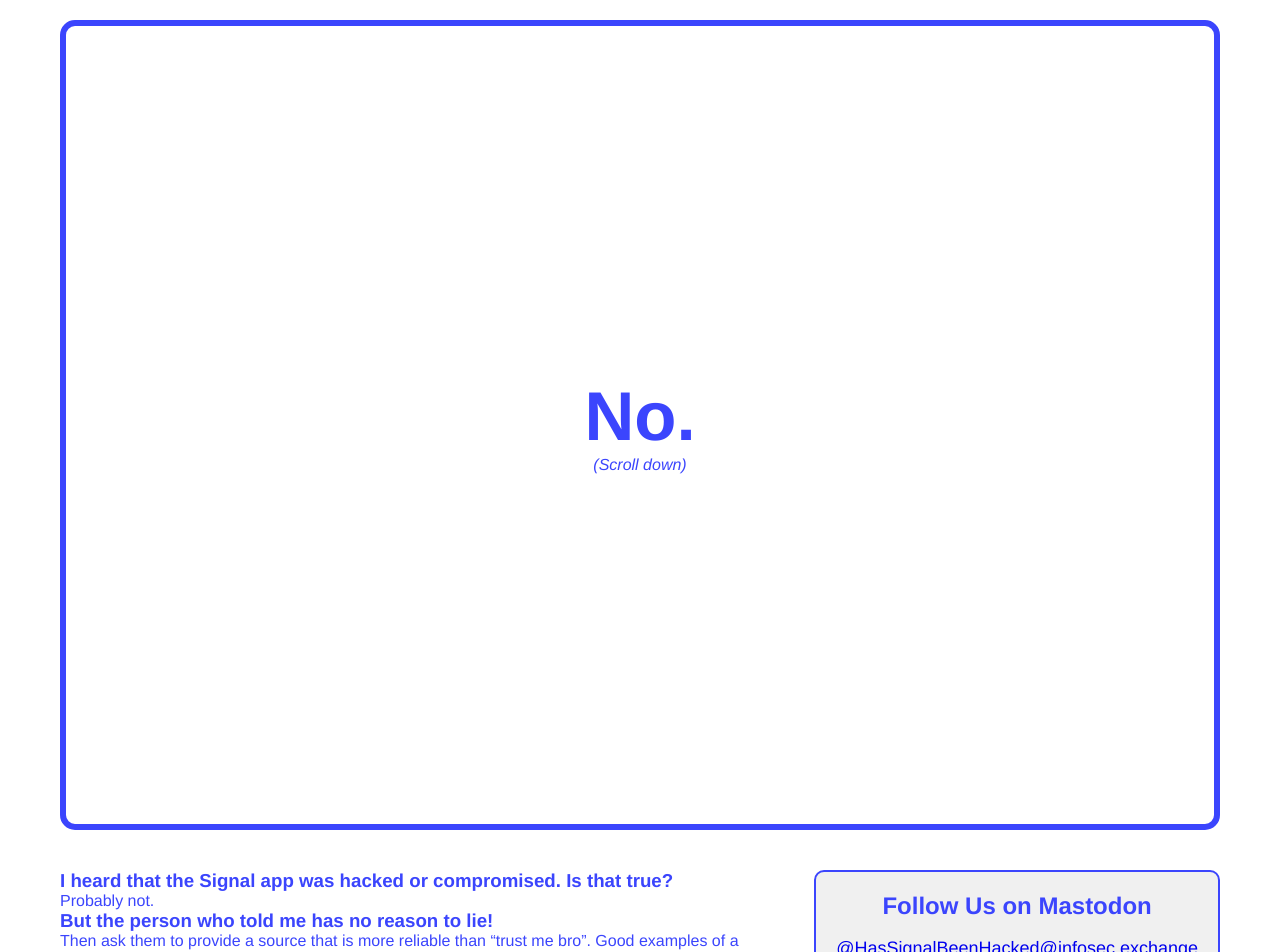
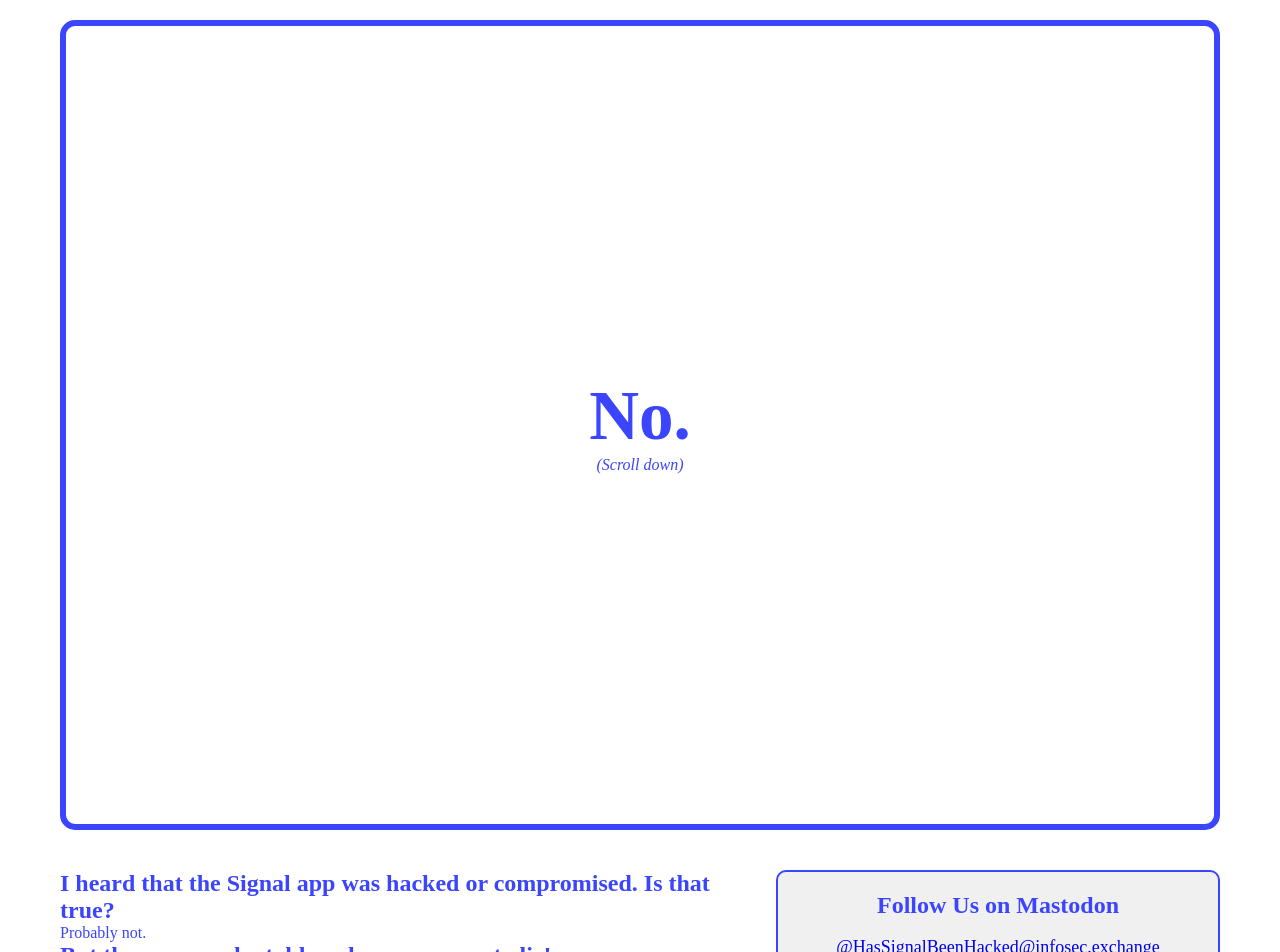
Before and after one commit to Securing-Change/hassignalbeenhacked, a Jekyll site: the page built from index.md, in a window 1280 px wide. Shown: the top 952 px of the page. Built offline with Jekyll 4.4.1, drawn with Linux system fonts in a browser that asks for light colours; Markdown is read by kramdown in place of the engine named in the settings.

Commit message:
Add Widget, Change Font

```diff
--- a/_includes/content-section.html
+++ b/_includes/content-section.html
@@ -16,6 +16,9 @@
     </p>
     <br>
     <br>
+    <iframe allowfullscreen sandbox="allow-top-navigation allow-scripts allow-popups allow-popups-to-escape-sandbox" width="400" height="800" src="https://mastofeed.com/apiv2/feed?userurl=https%3A%2F%2Finfosec.exchange%2Fusers%2FHasSignalBeenHacked&theme=dark&size=100&header=true&replies=false&boosts=false"></iframe>
+    <br>
+    <br>
     <script type="text/javascript" src="https://cdnjs.buymeacoffee.com/1.0.0/button.prod.min.js" data-name="bmc-button" data-slug="hassignalbeenhacked" data-color="#FFDD00" data-emoji="" data-font="Cookie" data-text="Buy me a coffee" data-outline-color="#000000" data-font-color="#000000" data-coffee-color="#ffffff"></script>
     <!-- Add your social media widget code here -->
   </div>
--- a/_includes/faq.md
+++ b/_includes/faq.md
@@ -1,34 +1,34 @@
 {% raw %}
 
-### I heard that the Signal app was hacked or compromised. Is that true?
+## I heard that the Signal app was hacked or compromised. Is that true?
 Probably not.
 
 
-### But the person who told me has no reason to lie!
-Then ask them to provide a source that is more reliable than "trust me bro". Good examples of a reliable source might be a news story from a reputable publication or an academic study.
+## But the person who told me has no reason to lie!
+>Then ask them to provide a source that is more reliable than "trust me bro". Good examples of a reliable source might be a news story from a reputable publication or an academic study.
 
 
-### I have a good source that shows Signal was compromised but the site still says "No".
-Find us on Mastodon and let us know.
+## I have a good source that shows Signal was compromised but the site still says "No".
+>Find us on Mastodon and let us know.
 
 
-### Why did you make this site?
-In the past few years, we've encountered a steady flow of rumors that the Signal app has been compromised, often accompanied by uninformed advice. Spreading these rumors can be incredibly harmful as it causes many people to needlessly lose trust in encrypted messenger apps and adopt less secure methods of communicating. This can also cause anxiety and paranoid thinking. While we can only speculate why these rumors keep spreading, we wanted to do something that could help stop them from gaining traction.
+## Why did you make this site?
+>In the past few years, we've encountered a steady flow of rumors that the Signal app has been compromised, often accompanied by uninformed advice. Spreading these rumors can be incredibly harmful as it causes many people to needlessly lose trust in encrypted messenger apps and adopt less secure methods of communicating. This can also cause anxiety and paranoid thinking. While we can only speculate why these rumors keep spreading, we wanted to do something that could help stop them from gaining traction.
 
 
-### Is this an official Signal app project?
-No.
+## Is this an official Signal app project?
+>No.
 
 
-### Well, then who are you?
-We are a group of privacy/security activists who are tired of debunking misinformation around what we consider to be the best encrypted messenger app for most people.
+## Well, then who are you?
+>We are a group of privacy/security activists who are tired of debunking misinformation around what we consider to be the best encrypted messenger app for most people.
 
 
-### How often is this site updated?
-The moment we are able to confirm that Signal has been compromised, we will update it.
+## How often is this site updated?
+>The moment we are able to confirm that Signal has been compromised, we will update it.
 
 
-### What can I do to help stop misinformation?
-Don't spread information you can't verify yourself, and encourage others to do the same. Demand a source from anyone claiming that Signal has been compromised. Go search for a source yourself. Signal is one of the most important apps in the world, and had it actually been compromised, it would be widely reported.
+## What can I do to help stop misinformation?
+>Don't spread information you can't verify yourself, and encourage others to do the same. Demand a source from anyone claiming that Signal has been compromised. Go search for a source yourself. Signal is one of the most important apps in the world, and had it actually been compromised, it would be widely reported.
 
 {% endraw %}
--- a/assets/css/style.css
+++ b/assets/css/style.css
@@ -6,7 +6,7 @@
 }
 
 body {
-  font-family: Helvetica, Arial, sans-serif;
+  font-family: Futura;
   margin: 0;
   padding: 20px;
   background-color: white;
```
